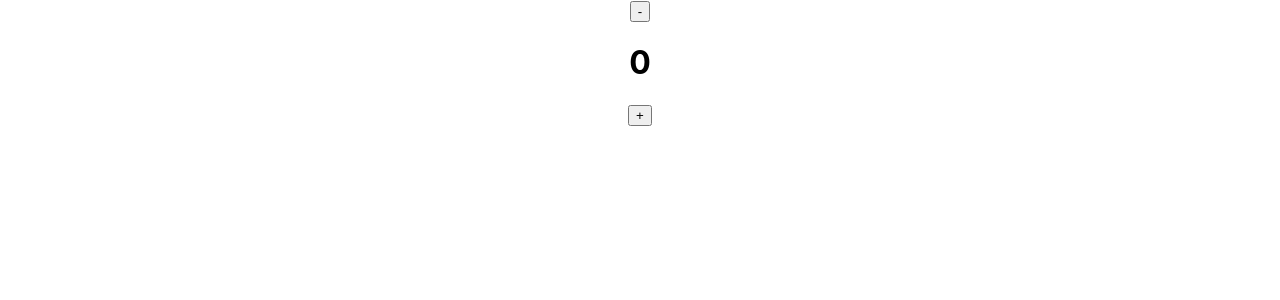
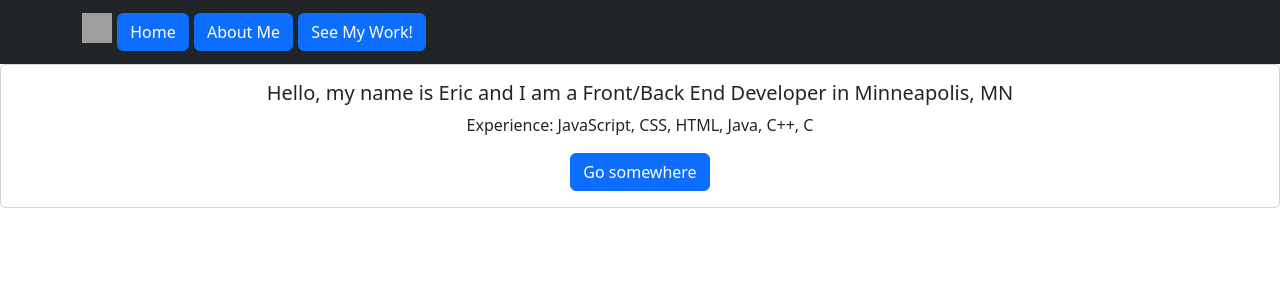
Before and after one commit to EricPhilipps/react-portfolio, a React (Create React App) app: page / in a window 1280 px wide. Shown: the top 300 px of the page. Built offline with nearby package versions, Linux system fonts and the light colour scheme; grey boxes are pictures that could not be loaded.

Commit message:
Starting with wire framing

```diff
--- a/package.json
+++ b/package.json
@@ -11,9 +11,12 @@
     "@testing-library/react": "^13.4.0",
     "@testing-library/user-event": "^13.5.0",
     "animate.css": "^4.1.1",
+    "bootstrap": "^5.2.3",
     "gsap-trial": "^3.11.4",
     "loaders.css": "^0.1.2",
+    "octokit": "^2.0.14",
     "react": "^18.2.0",
+    "react-bootstrap": "^2.7.2",
     "react-dom": "^18.2.0",
     "react-leaflet": "^4.2.0",
     "react-loaders": "^3.0.1",
--- a/src/App.js
+++ b/src/App.js
@@ -1,6 +1,8 @@
 import logo from './logo.svg';
 import './App.scss';
 import { useState, useEffect } from 'react';
+import Jumbotron from './jumbotron';
+import Navigation from './navbar';
 
 const App = () => {
   const name = 'John';
@@ -16,19 +18,19 @@ const App = () => {
     )
   }
 
-  const [counter, setCounter] = useState(0);
+  // useState Example
+  // const [counter, setCounter] = useState(0);
 
-
-  useEffect(() => {
-    alert("You've changed the counter to " + counter);
-  }, [counter]);
+  // useEffect Example
+  // useEffect(() => {
+  //   alert("You've changed the counter to " + counter);
+  // }, [counter]);
 
   return (
-    <div className="App">
-       <button onClick={() => setCounter((beforeCount) => beforeCount - 1)}> - </button>
-       <h1> {counter} </h1>
-       <button onClick={() => setCounter((beforeCount) => beforeCount + 1)}> + </button>
-    </div>
+    <>
+    <Navigation />
+    <Jumbotron />
+    </>
   );
 }
 
--- a/src/App.scss
+++ b/src/App.scss
@@ -1,38 +1 @@
-.App {
-  text-align: center;
-}
-
-.App-logo {
-  height: 40vmin;
-  pointer-events: none;
-}
-
-@media (prefers-reduced-motion: no-preference) {
-  .App-logo {
-    animation: App-logo-spin infinite 20s linear;
-  }
-}
-
-.App-header {
-  background-color: #282c34;
-  min-height: 100vh;
-  display: flex;
-  flex-direction: column;
-  align-items: center;
-  justify-content: center;
-  font-size: calc(10px + 2vmin);
-  color: white;
-}
-
-.App-link {
-  color: #61dafb;
-}
-
-@keyframes App-logo-spin {
-  from {
-    transform: rotate(0deg);
-  }
-  to {
-    transform: rotate(360deg);
-  }
-}
+@import "~bootstrap/scss/bootstrap";
--- /dev/null
+++ b/src/jumbotron.js
@@ -0,0 +1,21 @@
+import './App.scss';
+import {useState, useEffect} from 'react';
+import Button from 'react-bootstrap/Button';
+import Card from 'react-bootstrap/Card';
+
+
+const Jumbotron = () => {
+    return (
+        <Card className="text-center">
+            <Card.Body>
+                <Card.Title>Hello,  my name is Eric and I am a Front/Back End Developer in Minneapolis, MN</Card.Title>
+            <Card.Text>
+            Experience: JavaScript, CSS, HTML, Java, C++, C
+            </Card.Text>
+                <Button variant="primary">Go somewhere</Button>
+            </Card.Body>
+        </Card>
+    )
+}
+
+export default Jumbotron;
--- /dev/null
+++ b/src/navbar.js
@@ -0,0 +1,30 @@
+import './App.scss';
+import Container from 'react-bootstrap/Container';
+import Navbar from 'react-bootstrap/Navbar';
+import Button from 'react-bootstrap/Button';
+
+const Navigation = () => {
+    return (
+        <Navbar bg="dark" variant="dark">
+        <Container>
+          <Navbar.Brand href="#home">
+            <img
+              alt=""
+              src="/logo.svg"
+              width="30"
+              height="30"
+              className="d-inline-block align-top"
+            />{' '}
+            <Button href="#" variant="primary">Home</Button> {' '}
+            <Button href="#" variant="primary">About Me</Button> {' '}
+            <Button href="#" variant="primary">See My Work!</Button> {' '}
+          </Navbar.Brand>
+            <Navbar.Text>
+
+            </Navbar.Text>
+        </Container>
+      </Navbar>
+    )
+}
+
+export default Navigation;
```
Also changed, not shown: src/repoCard.js (added, +9 -0 lines), 1 other file (tests, documents, lock files or other folders).
